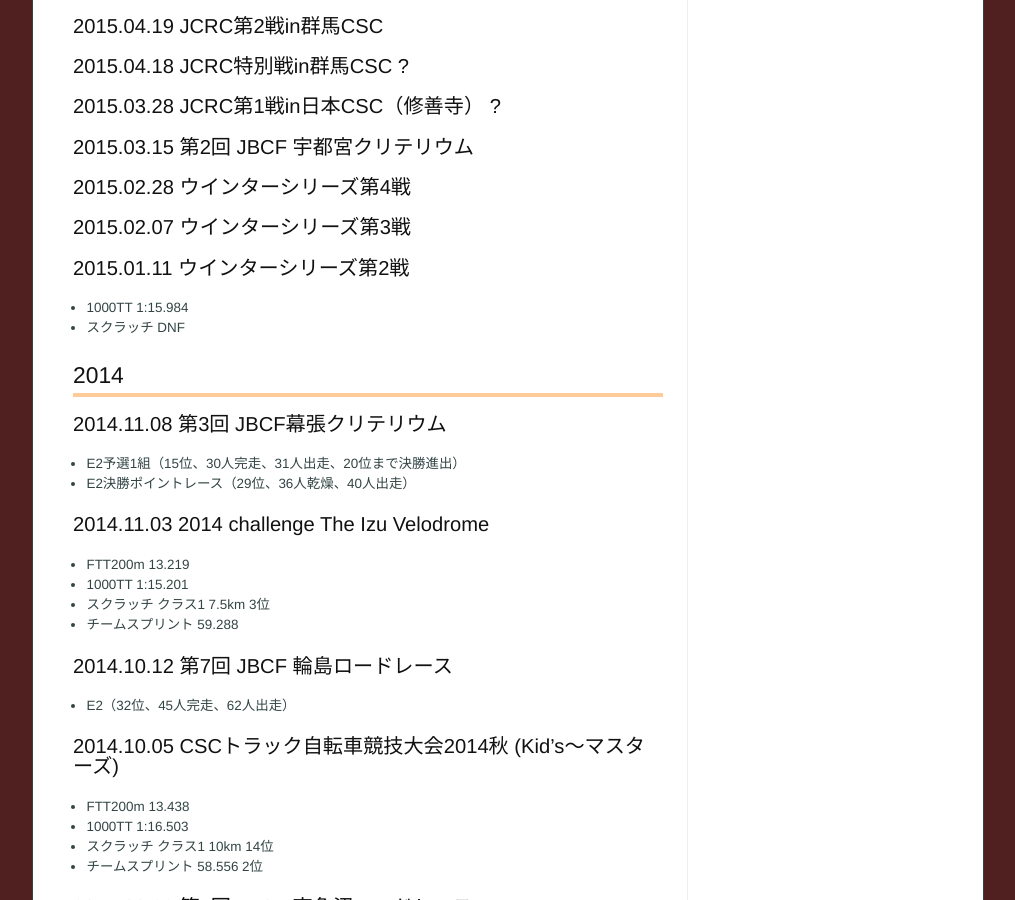
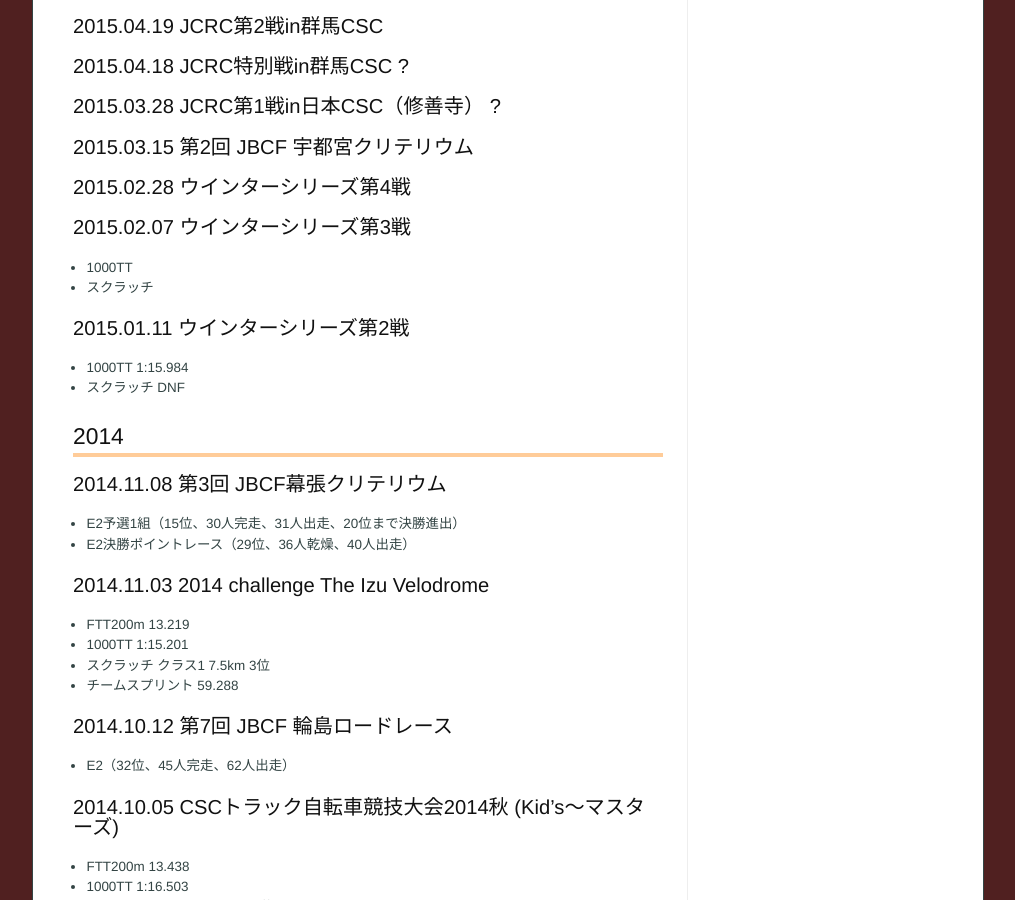
Before and after one commit to marucc/marucc.github.io, a Jekyll site: the page built from sports/results_bike.md, in a window 1280 px wide and 900 px high, scrolled down 962 px. Shown: the whole window, without its empty margins (133-1148 px from the left). Built offline with Jekyll 4.4.1, drawn with Linux system fonts in a browser that asks for light colours.

Commit message:
Published with https://stackedit.io/

```diff
--- a/sports/results_bike.md
+++ b/sports/results_bike.md
@@ -56,6 +56,8 @@ markdown: kramdown
 ### 2015.02.28 ウインターシリーズ第4戦
 
 ### 2015.02.07 ウインターシリーズ第3戦
+- 1000TT
+- スクラッチ
 
 ### 2015.01.11 ウインターシリーズ第2戦
 - 1000TT 1:15.984
```
